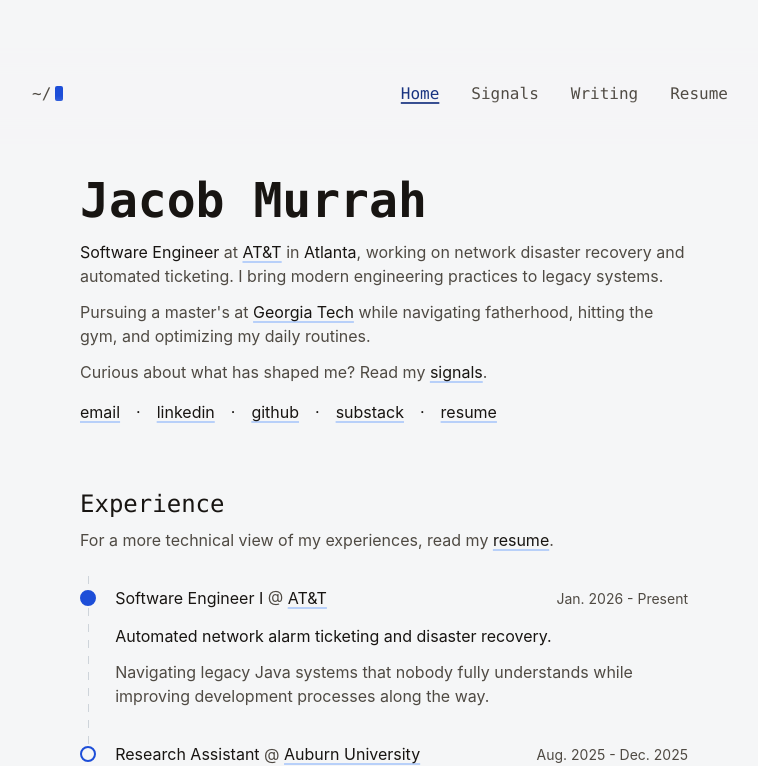
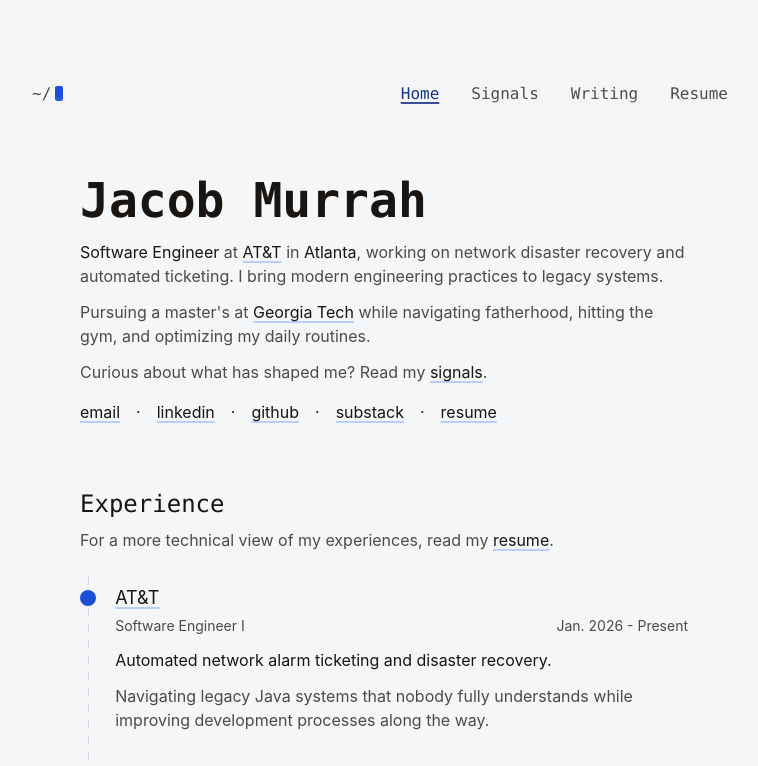
Before and after one commit to jmurrah/personal-portfolio-v3, a React (Vite) app: page / in a window 1280 px wide. Shown: the top 766 px of the page, without its empty margins (256-1014 px from the left). Built offline with nearby package versions, Linux system fonts and the light colour scheme; a web font is replaced by a local one.

Commit message:
experience updates

```diff
--- a/src/pages/Home.tsx
+++ b/src/pages/Home.tsx
@@ -92,9 +92,7 @@
     .replace(/[^a-z0-9]+/g, '-')
     .replace(/^-|-$/g, ''),
   title: (
-    <span className="text-base">
-      <span className="text-[var(--text)]">{experience.role}</span>{' '}
-      <span className="text-[var(--muted)]">@</span>{' '}
+    <span className="flex flex-col gap-1">
       <a
         href={experience.companyLink}
         target="_blank"
@@ -103,9 +101,17 @@
       >
         {experience.company}
       </a>
+      <span className="text-sm font-normal text-[var(--muted)]">{experience.role}</span>
     </span>
   ),
-  titleMeta: experience.dates,
+  titleMeta: (
+    <span className="flex flex-col gap-1 text-right">
+      <span aria-hidden="true" className="text-lg">
+        &nbsp;
+      </span>
+      <span>{experience.dates}</span>
+    </span>
+  ),
   description: (
     <div className="flex flex-col gap-3 mt-3">
       <div className="text-[var(--text)]">{experience.summary}</div>
```
Also changed, not shown: 1 other file (tests, documents, lock files or other folders).
